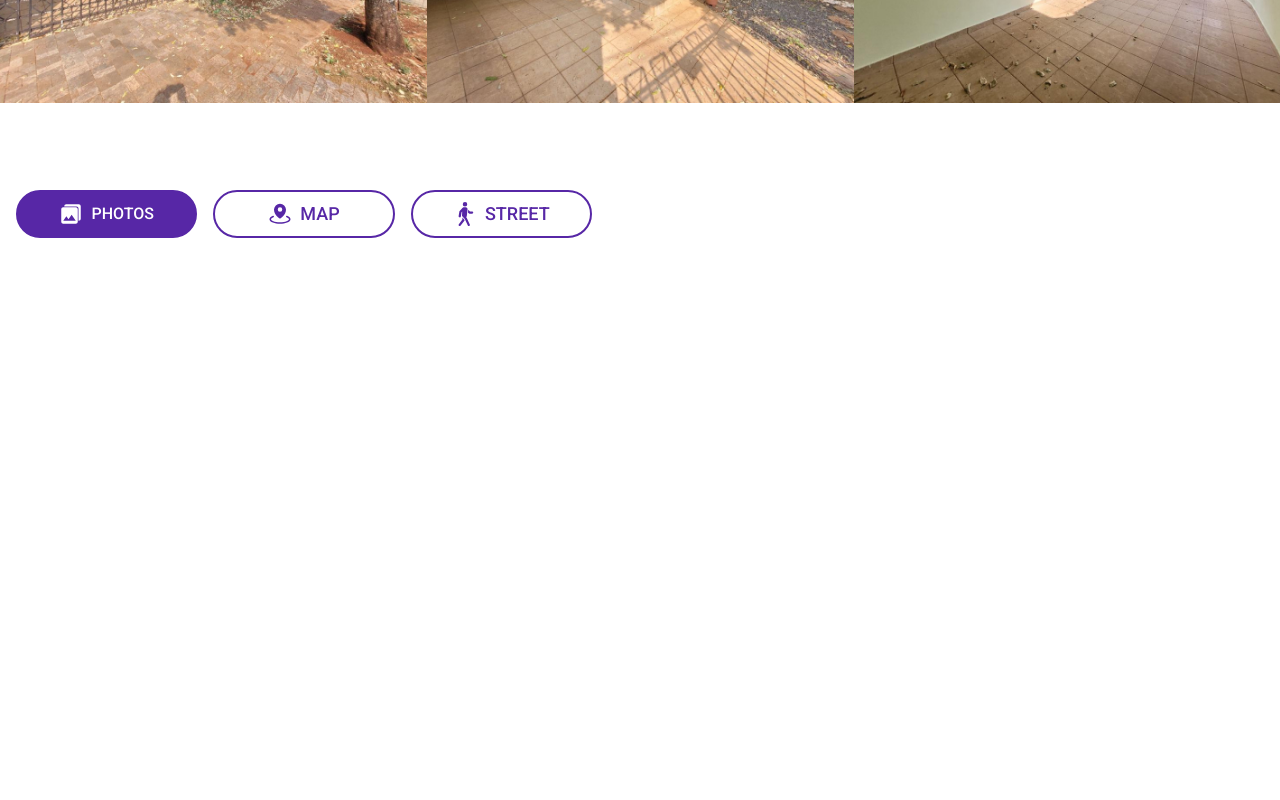
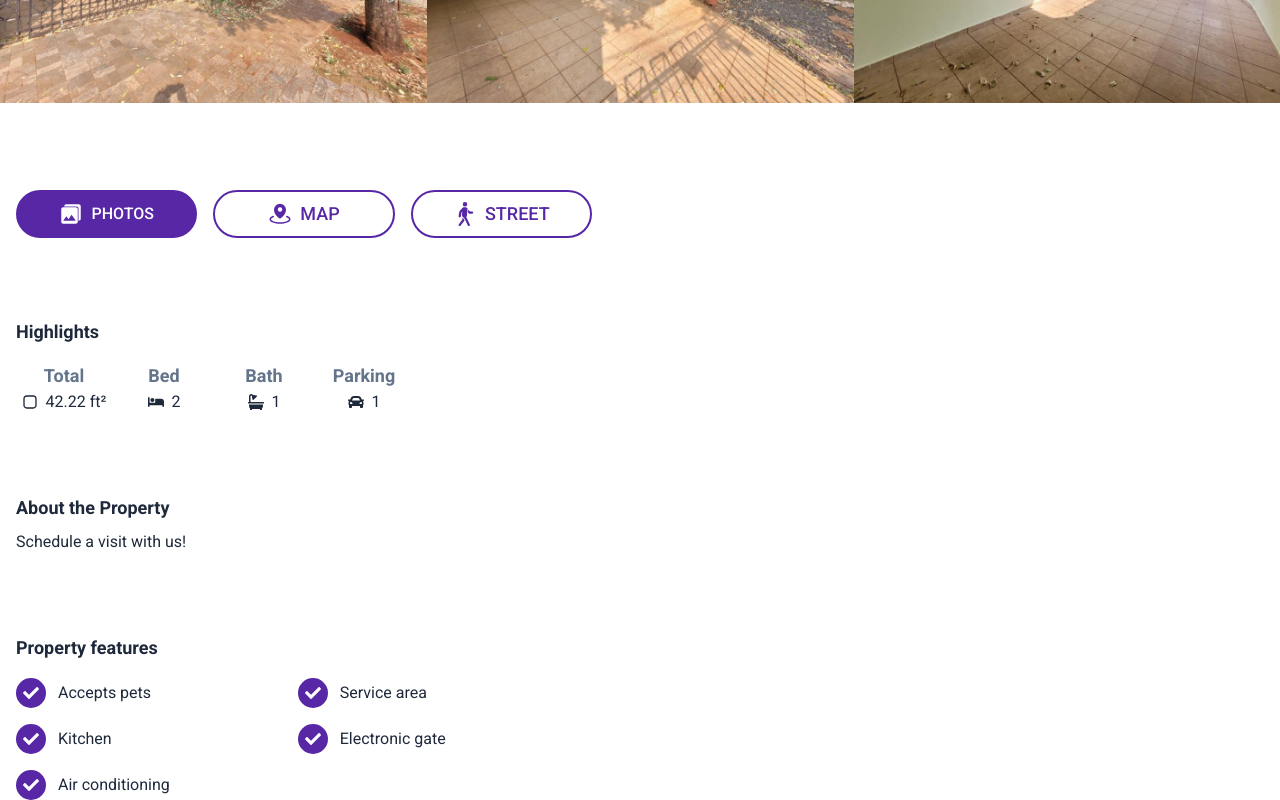
Before and after one commit to XxWexX5/next-home, a Next.js app: page /building/123 in a window 1280 px wide. Shown: the part 329-1129 px from the top of the page. Before the commit the page ends 800 px from the top, so only its background shows below. Built offline with nearby package versions, Linux system fonts and the light colour scheme.

Commit message:
[ FEATURE ] Creating description.

```diff
--- /dev/null
+++ b/src/app/building/[id]/components/ItemCheck/components/Checked/index.tsx
@@ -0,0 +1,17 @@
+import { FaCheck } from "react-icons/fa";
+
+interface CheckedProps {
+  title: string;
+}
+
+export const Checked = ({ title }: CheckedProps) => {
+  return (
+    <div className="flex items-center gap-3">
+      <div className="flex items-center justify-center size-[30px] rounded-full bg-primary-300 text-neutral-full">
+        <FaCheck className="fill-neutral-full" />
+      </div>
+
+      <p className="text-neutral-200">{title}</p>
+    </div>
+  );
+};
--- /dev/null
+++ b/src/app/building/[id]/components/ItemCheck/components/Unchecked/index.tsx
@@ -0,0 +1,17 @@
+import { FaCross } from "react-icons/fa";
+
+interface UncheckedProps {
+  title: string;
+}
+
+export const Unchecked = ({ title }: UncheckedProps) => {
+  return (
+    <div className="flex items-center gap-3">
+      <div className="flex items-center justify-center size-[30px] rounded-full bg-primary-300 text-neutral-full">
+        <FaCross className="fill-neutral-full" />
+      </div>
+
+      <p className="text-neutral-200">{title}</p>
+    </div>
+  );
+};
--- /dev/null
+++ b/src/app/building/[id]/components/ItemCheck/index.tsx
@@ -0,0 +1,7 @@
+import { Checked } from "./components/Checked";
+import { Unchecked } from "./components/Unchecked";
+
+export const Check = {
+  Checked: Checked,
+  Unchecked: Unchecked,
+};
--- /dev/null
+++ b/src/app/building/[id]/components/ItemDescription/index.tsx
@@ -0,0 +1,27 @@
+import { ReactNode } from "react";
+
+interface ItemDescriptionProps {
+  title: string;
+  description: string;
+  image: ReactNode;
+}
+
+export const ItemDescription = ({
+  title,
+  description,
+  image,
+}: ItemDescriptionProps) => {
+  return (
+    <div className="flex flex-col items-center justify-center w-full max-w-[6rem]">
+      <h3 className="text-neutral-500 font-bold text-lg text-center">
+        {title}
+      </h3>
+
+      <div className="flex items-center gap-2">
+        {image}
+
+        <p className="text-neutral-200">{description}</p>
+      </div>
+    </div>
+  );
+};
--- a/src/app/building/[id]/page.tsx
+++ b/src/app/building/[id]/page.tsx
@@ -2,10 +2,15 @@ import { Button } from "@/app/components/Button";
 import { Container } from "@/app/components/Container";
 import { Header } from "@/app/components/Header";
 import { Carrousel } from "@/app/components/ImageCarousel";
+
+import { BiSquareRounded } from "react-icons/bi";
 import { BsPersonWalking } from "react-icons/bs";
 import { IoMdPhotos } from "react-icons/io";
+import { PiMapPinAreaFill } from "react-icons/pi";
+import { FaBath, FaBed, FaCar } from "react-icons/fa";
 
-import { PiMapPinAreaFill } from "react-icons/pi";
+import { ItemDescription } from "./components/ItemDescription";
+import { Check } from "./components/ItemCheck";
 
 interface BuildingPageProps {
   params: {
@@ -67,6 +72,65 @@ export default function Building({ params }: BuildingPageProps) {
             Street
           </Button.Outline>
         </div>
+
+        <div className="space-y-10 lg:space-y-20">
+          <div className="space-y-4">
+            <h2 className="text-neutral-200 font-bold text-lg">Highlights</h2>
+
+            <div className="flex justify-between gap-1 lg:justify-start">
+              <ItemDescription
+                title="Total"
+                description="42.22 ft²"
+                image={<BiSquareRounded className="fill-neutral-200" />}
+              />
+
+              <ItemDescription
+                title="Bed"
+                description="2"
+                image={<FaBed className="fill-neutral-200" />}
+              />
+
+              <ItemDescription
+                title="Bath"
+                description="1"
+                image={<FaBath className="fill-neutral-200" />}
+              />
+
+              <ItemDescription
+                title="Parking"
+                description="1"
+                image={<FaCar className="fill-neutral-200" />}
+              />
+            </div>
+          </div>
+
+          <div className="space-y-2 lg:space-y-2">
+            <h2 className="text-neutral-200 font-bold text-lg">
+              About the Property
+            </h2>
+
+            <p className="text-neutral-200">Schedule a visit with us!</p>
+          </div>
+
+          <div className="space-y-4">
+            <h2 className="text-neutral-200 font-bold text-lg">
+              Property features
+            </h2>
+
+            <div className="flex flex-col gap-4 lg:flex-row lg:gap-32">
+              <div className="flex flex-col justify-between gap-4 lg:justify-start">
+                <Check.Checked title="Accepts pets" />
+                <Check.Checked title="Kitchen" />
+                <Check.Checked title="Air conditioning" />
+              </div>
+
+              <div className="flex flex-col justify-between gap-4 lg:justify-start">
+                <Check.Checked title="Service area" />
+                <Check.Checked title="Electronic gate" />
+              </div>
+            </div>
+          </div>
+        </div>
       </Container>
     </>
   );
```
